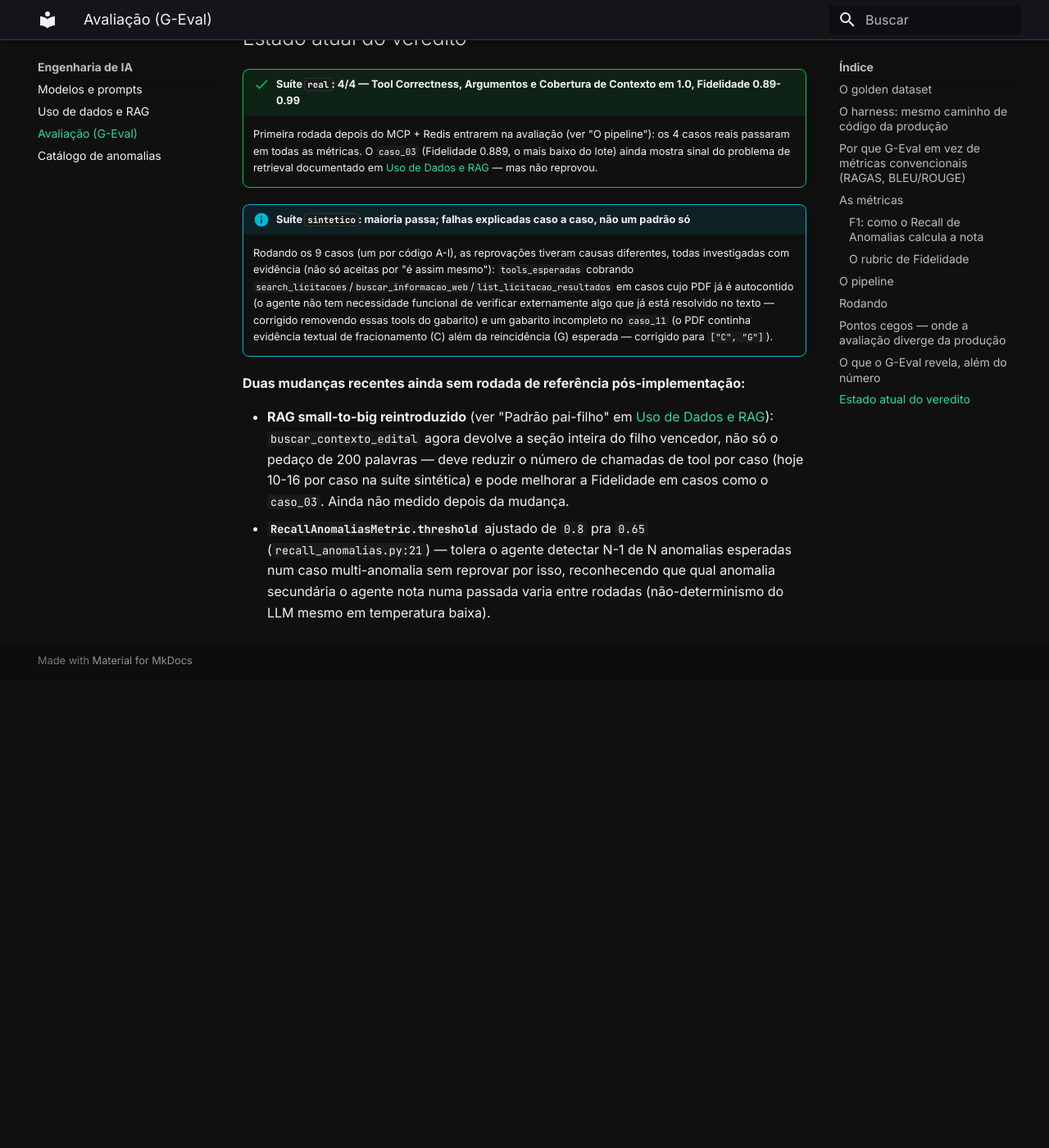
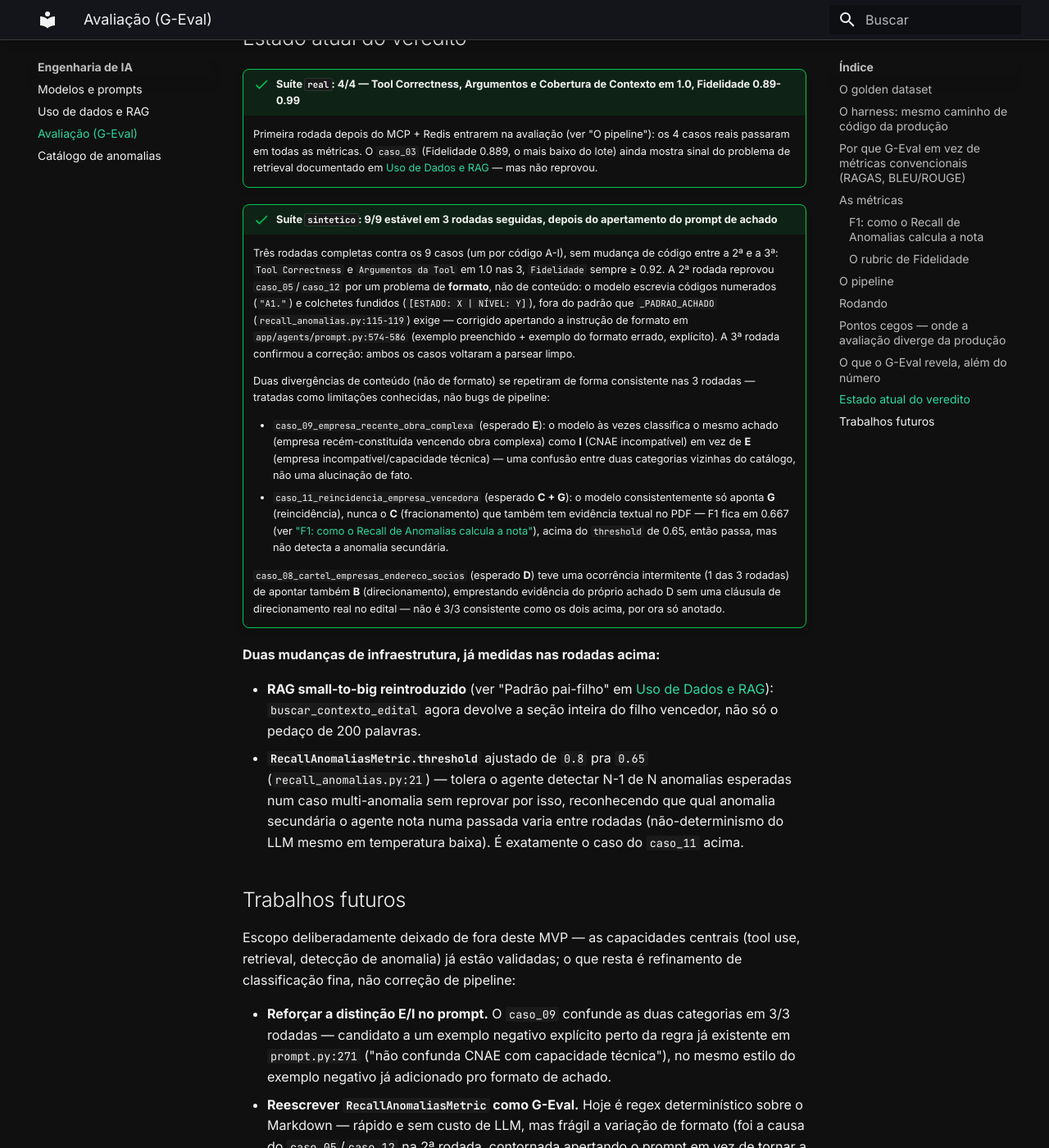
Before and after one commit to Moreira-89/auditor-cidadao, an MkDocs documentation site: the page built from docs/ia/avaliacao.md, in a window 1280 px wide and 1400 px high, scrolled down 9730 px. Shown: the whole window at 82% size. Built offline with MkDocs 1.6.1 and Material for MkDocs 9.7.7, drawn with Linux system fonts in a browser that asks for light colours; before the commit the page ends 10559 px from its top, so only the background shows below that; some of the changed text lies outside the part shown.

Commit message:
fix(prompt): aperta formato de achado pra evitar código numerado e colchetes fundidos
Regex de RecallAnomaliasMetric exige **[ESTADO...] [NÍVEL...] — <letra>.**, mas o
modelo às vezes escrevia "A1." (código numerado) ou fundia os dois colchetes com
"|" — formato inválido que a métrica falha como não-detecção mesmo quando a
anomalia foi identificada corretamente. Adiciona exemplo preenchido e exemplo
negativo explícito à instrução. Validado: caso_05/caso_12 reprovaram por isso numa
rodada e voltaram a parsear limpo depois do ajuste, confirmado em rodada seguinte.

docs: atualiza veredito da suíte sintética (3 rodadas, 9/9 estável) e documenta
confusões de classificação (caso_09 E/I, caso_11 C ausente, caso_08 B intermitente)
como limitações conhecidas em vez de bugs de pipeline, com seção de trabalhos
futuros pro reforço de prompt do caso_09 e reescrita G-Eval do RecallAnomaliasMetric.

Co-Authored-By: Claude Sonnet 5 <noreply@anthropic.com>
Claude-Session: https://claude.ai/code/session_01YKLbuiQyMP8r6h27636JEb

```diff
--- a/docs/ia/avaliacao.md
+++ b/docs/ia/avaliacao.md
@@ -336,23 +336,60 @@ para decidir o que buscar e como reportar) — não só um número pra decidir a
     mostra sinal do problema de retrieval documentado em
     [Uso de Dados e RAG](rag_dados.md#limitacoes-conhecidas-do-retrieval) — mas não reprovou.
 
-!!! info "Suíte `sintetico`: maioria passa; falhas explicadas caso a caso, não um padrão só"
-    Rodando os 9 casos (um por código A-I), as reprovações tiveram causas diferentes, todas
-    investigadas com evidência (não só aceitas por "é assim mesmo"): `tools_esperadas` cobrando
-    `search_licitacoes`/`buscar_informacao_web`/`list_licitacao_resultados` em casos cujo PDF já é
-    autocontido (o agente não tem necessidade funcional de verificar externamente algo que já está
-    resolvido no texto — corrigido removendo essas tools do gabarito) e um gabarito incompleto no
-    `caso_11` (o PDF continha evidência textual de fracionamento (C) além da reincidência (G)
-    esperada — corrigido para `["C", "G"]`).
+!!! success "Suíte `sintetico`: 9/9 estável em 3 rodadas seguidas, depois do apertamento do prompt de achado"
+    Três rodadas completas contra os 9 casos (um por código A-I), sem mudança de código entre a 2ª
+    e a 3ª: `Tool Correctness` e `Argumentos da Tool` em 1.0 nas 3, `Fidelidade` sempre ≥ 0.92. A
+    2ª rodada reprovou `caso_05`/`caso_12` por um problema de **formato**, não de conteúdo: o
+    modelo escrevia códigos numerados (`"A1."`) e colchetes fundidos (`[ESTADO: X | NÍVEL: Y]`),
+    fora do padrão que `_PADRAO_ACHADO` (`recall_anomalias.py:115-119`) exige — corrigido apertando
+    a instrução de formato em `app/agents/prompt.py:574-586` (exemplo preenchido + exemplo do
+    formato errado, explícito). A 3ª rodada confirmou a correção: ambos os casos voltaram a
+    parsear limpo.
 
-**Duas mudanças recentes ainda sem rodada de referência pós-implementação:**
+    Duas divergências de conteúdo (não de formato) se repetiram de forma consistente nas 3
+    rodadas — tratadas como limitações conhecidas, não bugs de pipeline:
+
+    - `caso_09_empresa_recente_obra_complexa` (esperado **E**): o modelo às vezes classifica o
+      mesmo achado (empresa recém-constituída vencendo obra complexa) como **I** (CNAE
+      incompatível) em vez de **E** (empresa incompatível/capacidade técnica) — uma confusão entre
+      duas categorias vizinhas do catálogo, não uma alucinação de fato.
+    - `caso_11_reincidencia_empresa_vencedora` (esperado **C + G**): o modelo consistentemente só
+      aponta **G** (reincidência), nunca o **C** (fracionamento) que também tem evidência textual
+      no PDF — F1 fica em 0.667 (ver ["F1: como o Recall de Anomalias calcula a
+      nota"](#f1-como-o-recall-de-anomalias-calcula-a-nota)), acima do `threshold` de 0.65, então
+      passa, mas não detecta a anomalia secundária.
+
+    `caso_08_cartel_empresas_endereco_socios` (esperado **D**) teve uma ocorrência intermitente
+    (1 das 3 rodadas) de apontar também **B** (direcionamento), emprestando evidência do próprio
+    achado D sem uma cláusula de direcionamento real no edital — não é 3/3 consistente como os dois
+    acima, por ora só anotado.
+
+**Duas mudanças de infraestrutura, já medidas nas rodadas acima:**
 
 - **RAG small-to-big reintroduzido** (ver "Padrão pai-filho" em [Uso de Dados e RAG](rag_dados.md)):
   `buscar_contexto_edital` agora devolve a seção inteira do filho vencedor, não só o pedaço de 200
-  palavras — deve reduzir o número de chamadas de tool por caso (hoje 10-16 por caso na suíte
-  sintética) e pode melhorar a Fidelidade em casos como o `caso_03`. Ainda não medido depois da
-  mudança.
+  palavras.
 - **`RecallAnomaliasMetric.threshold`** ajustado de `0.8` pra `0.65` (`recall_anomalias.py:21`) —
   tolera o agente detectar N-1 de N anomalias esperadas num caso multi-anomalia sem reprovar por
   isso, reconhecendo que qual anomalia secundária o agente nota numa passada varia entre rodadas
-  (não-determinismo do LLM mesmo em temperatura baixa).
+  (não-determinismo do LLM mesmo em temperatura baixa). É exatamente o caso do `caso_11` acima.
+
+## Trabalhos futuros
+
+Escopo deliberadamente deixado de fora deste MVP — as capacidades centrais (tool use, retrieval,
+detecção de anomalia) já estão validadas; o que resta é refinamento de classificação fina, não
+correção de pipeline:
+
+- **Reforçar a distinção E/I no prompt.** O `caso_09` confunde as duas categorias em 3/3 rodadas —
+  candidato a um exemplo negativo explícito perto da regra já existente em `prompt.py:271` ("não
+  confunda CNAE com capacidade técnica"), no mesmo estilo do exemplo negativo já adicionado pro
+  formato de achado.
+- **Reescrever `RecallAnomaliasMetric` como G-Eval.** Hoje é regex determinístico sobre o Markdown
+  — rápido e sem custo de LLM, mas frágil a variação de formato (foi a causa do `caso_05`/`caso_12`
+  na 2ª rodada, contornada apertando o prompt em vez de tornar a métrica mais tolerante). Uma
+  versão G-Eval extrairia os achados por julgamento semântico em vez de padrão fixo — mais robusta
+  a parafraseio, ao custo de uma chamada de LLM a mais por caso e da mesma variância entre rodadas
+  que motivou usar G-Eval em vez de RAGAS na Fidelidade (ver "Por que G-Eval..." acima).
+- **Investigar o over-detection intermitente do `caso_08`.** Só 1 ocorrência em 3 rodadas — não dá
+  pra descartar ruído do LLM, mas também não dá pra afirmar que é um padrão real ainda; precisa de
+  mais rodadas antes de decidir se é prompt, PDF do caso, ou threshold de precisão.
```
Also changed, not shown: other parts of docs/ia/avaliacao.md (+1 -1 lines), 1 other file.
